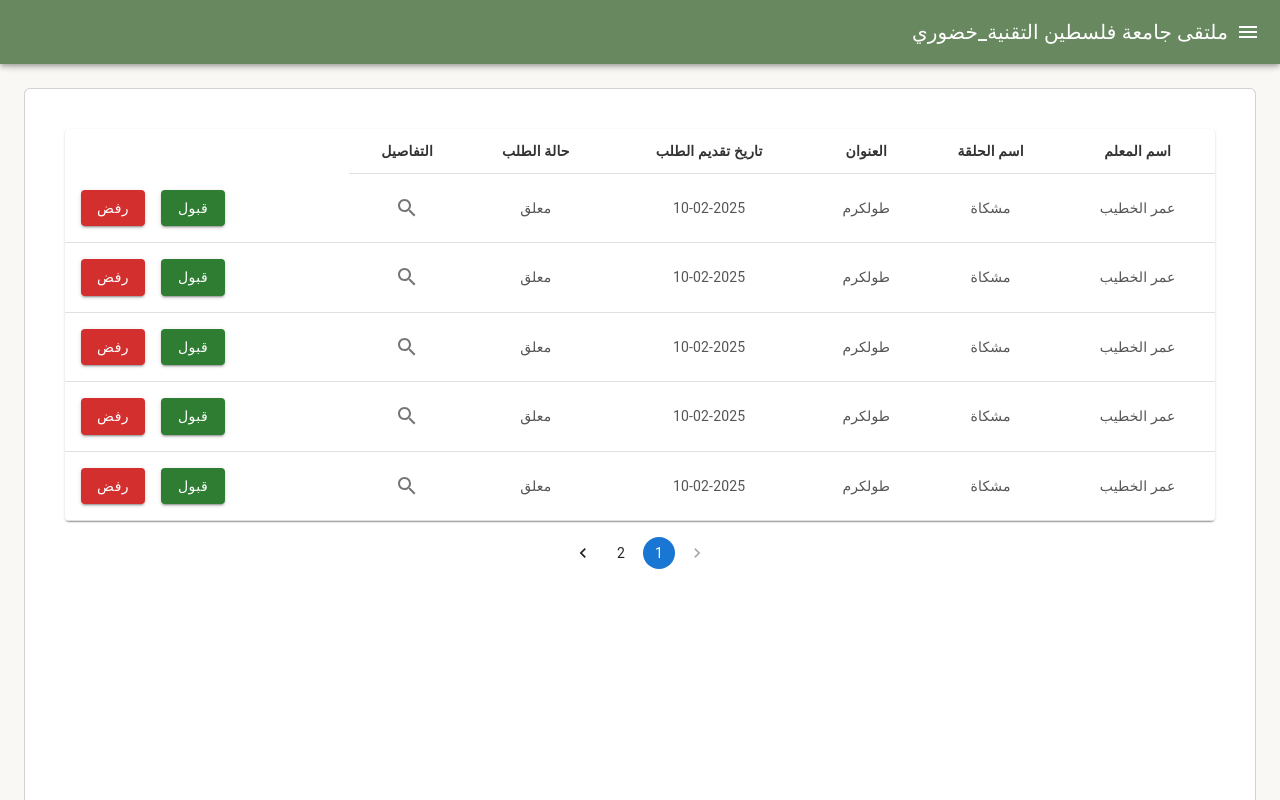
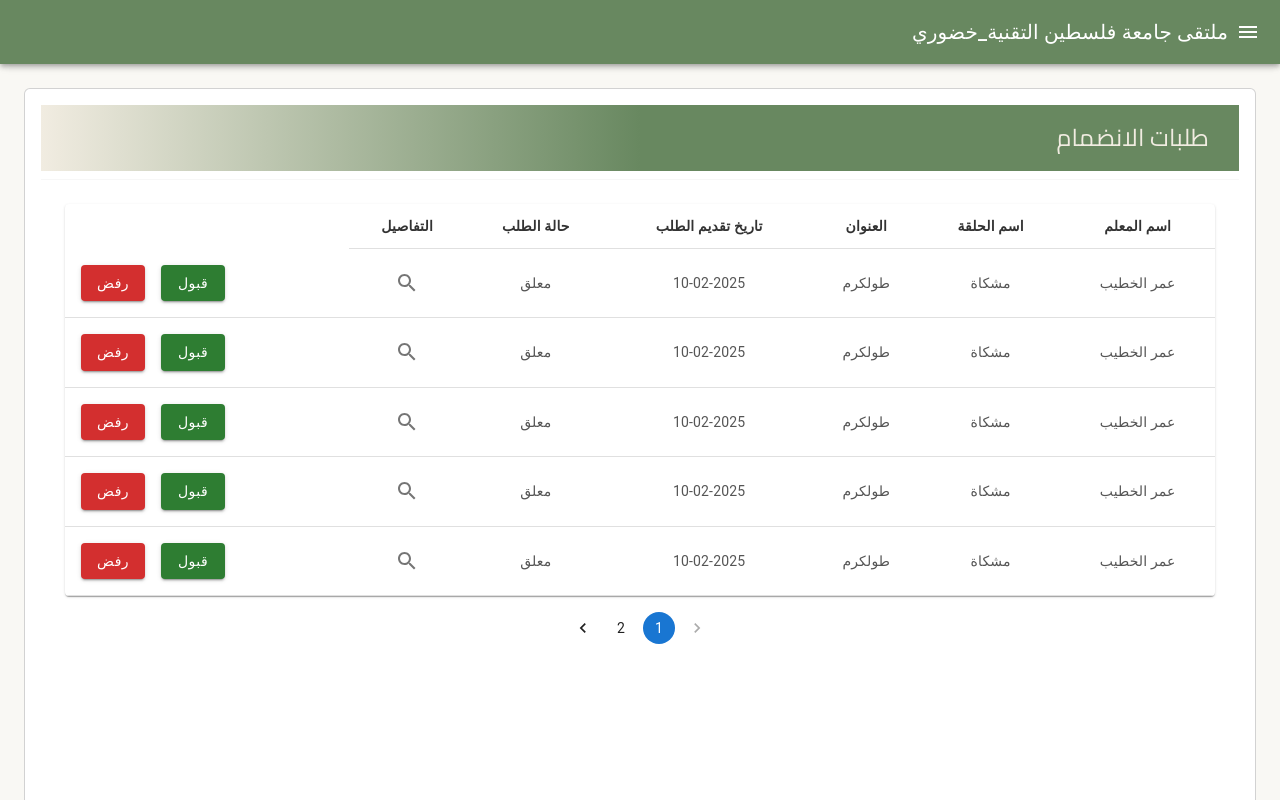
Before and after one commit to Ansam56/GraduationProject, a React (Vite) app: page /SchoolAdmin/TeachersRequests in a window 1280 px wide. Shown: the top 800 px of the page. Built offline with nearby package versions, Linux system fonts and the light colour scheme.

Commit message:
Update TeachersRequests.jsx

```diff
--- a/src/components/schoolAdmin/TeachersRequests/TeachersRequests.jsx
+++ b/src/components/schoolAdmin/TeachersRequests/TeachersRequests.jsx
@@ -1,6 +1,7 @@
 import React from "react";
 import RequestTable from "../../pages/RequestTable/RequestTable";
 import { Box, Container, DialogContentText } from "@mui/material";
+import Dashboard_SubTitle from "../../pages/dashboardSubTitle/Dashboard_SubTitle";
 
 const administratorData = [
   {
@@ -110,6 +111,9 @@ const Administrator = () => {
   );
 
   return (
+    <>
+      <Dashboard_SubTitle title="طلبات الانضمام" />
+
       <Box sx={{ display: "flex", minHeight: "100vh" }}>
         <Container sx={{ padding: 3 }}>
           <RequestTable
@@ -120,6 +124,7 @@ const Administrator = () => {
           />
         </Container>
       </Box>
+    </>
   );
 };
 
```
Lines whose indentation alone changed are shown as unchanged.
